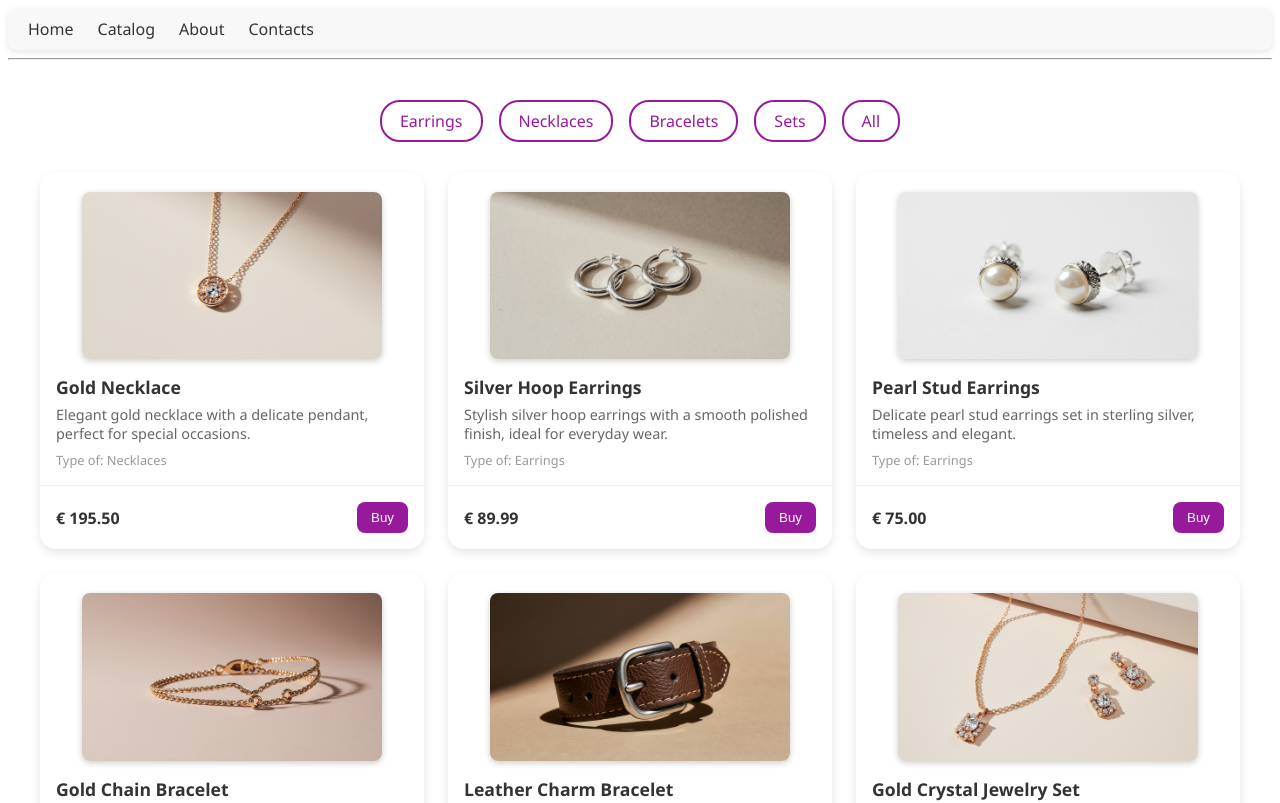
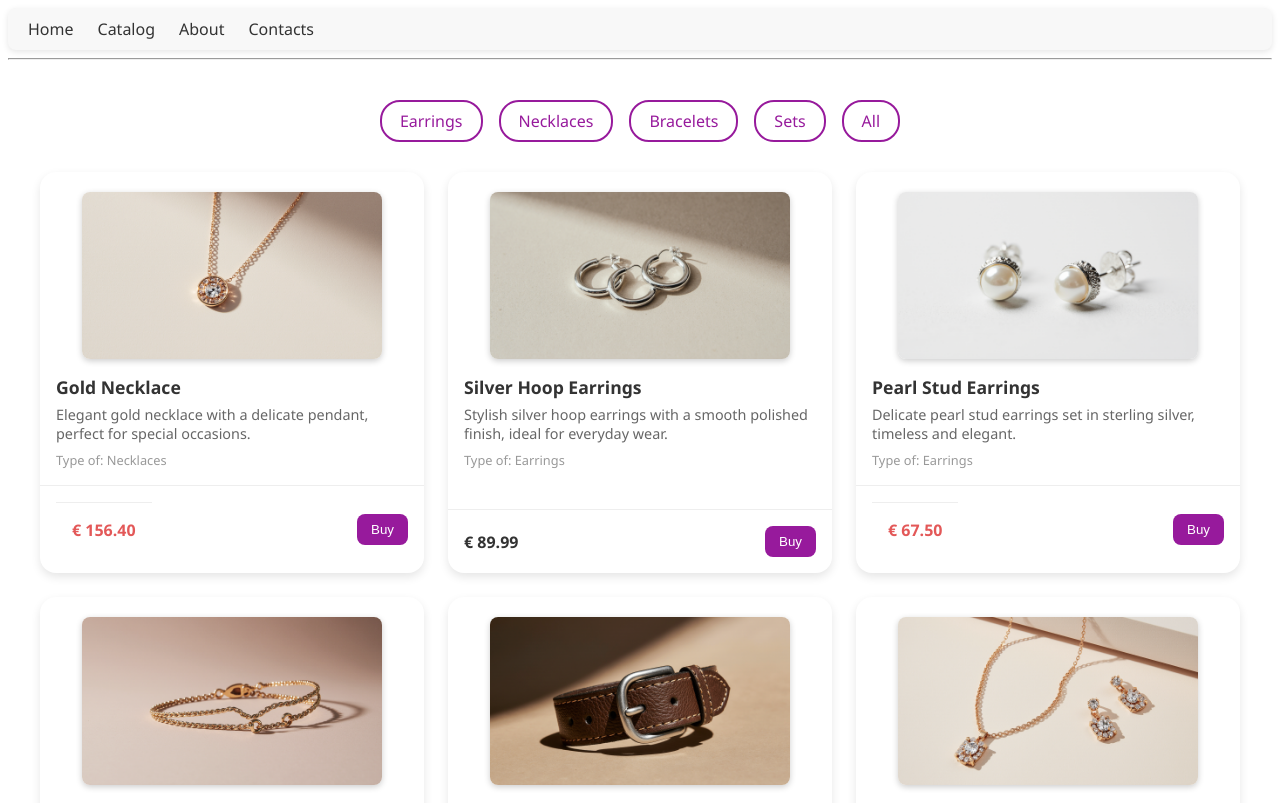
Before and after one commit to dorekv/gen-jewerly, an Angular app: page /catalog in a window 1280 px wide. Shown: the top 803 px of the page. Built offline with nearby package versions, Linux system fonts and the light colour scheme.

Commit message:
Hide elements based on data and condition, using @if. Add @for directive.

```diff
--- a/src/app/catalog/catalog.css
+++ b/src/app/catalog/catalog.css
@@ -113,6 +113,16 @@
   color: #333;
 }
 
+.discounted-price {
+  display: flex;
+  justify-content: space-between;
+  align-items: center;
+  padding: 16px;
+  border-top: 1px solid #eee;
+  font-weight: 600;
+  color: #e35858;
+}
+
 .cta {
   background: #971a9c;
   color: white;
--- a/src/app/catalog/catalog.html
+++ b/src/app/catalog/catalog.html
@@ -8,7 +8,8 @@
     </div>
 
     <ul class="products">
-        <li class="product-item" *ngFor="let product of getFilteredProducts()">
+        @for(product of getFilteredProducts(); track product.id){
+            <li class="product-item">
                 <div class="product">
                     <div class="product-details">
                         <img class= "product-image" [src]="getProductImageUrl(product)" [alt]="product.name"/>
@@ -19,10 +20,19 @@
                         </div>
                     </div>
                     <div class="price">
+                        <!-- Show original price if there is a discount -->
+                        @if(product.discount === 0){
                             <div>&euro; {{product.price.toFixed(2)}}</div>
+                        }
+
+                        <!-- Show discounted price if there is a discount -->
+                        @if(product.discount > 0){
+                            <div class="discounted-price">&euro; {{(product.price * (1 - product.discount)).toFixed(2)}}</div>
+                        }
                         <button class="cta">Buy</button>
                     </div>
                 </div>
             </li>
+        }
     </ul>
 </div>
--- a/src/app/catalog/catalog.ts
+++ b/src/app/catalog/catalog.ts
@@ -37,7 +37,7 @@ export class Catalog {
         name: 'Silver Hoop Earrings',
         imageFileName: 'silver-hoop-earrings.png',
         price: 89.99,
-        discount: 0.15,
+        discount: 0,
         category: 'Earrings'
       },
       {
@@ -57,7 +57,7 @@ export class Catalog {
         name: 'Gold Chain Bracelet',
         imageFileName: 'gold-chain-bracelet.png',
         price: 120.00,
-        discount: 0.25,
+        discount: 0,
         category: 'Bracelets'
       },
       {
```
Lines whose indentation alone changed are shown as unchanged.
